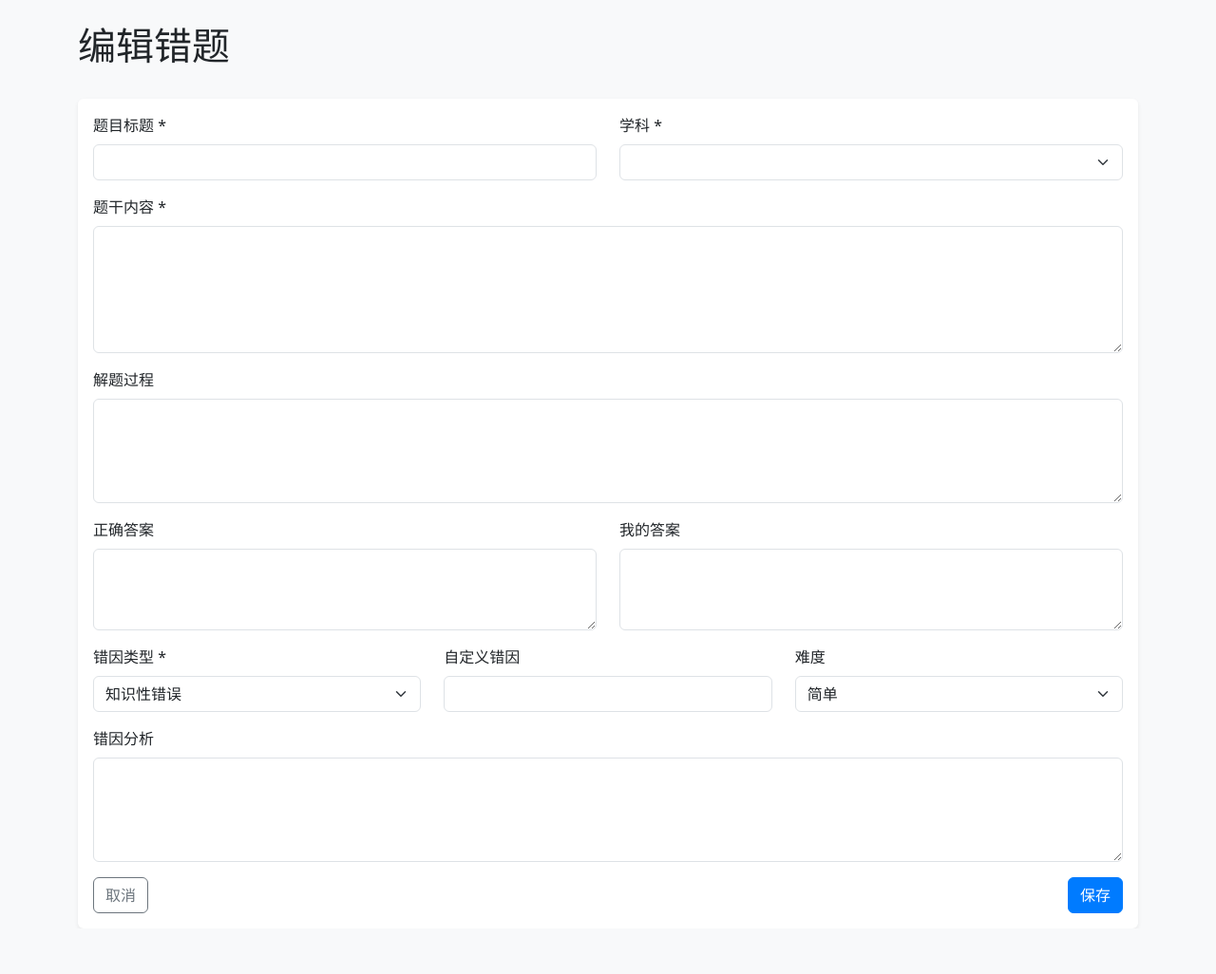
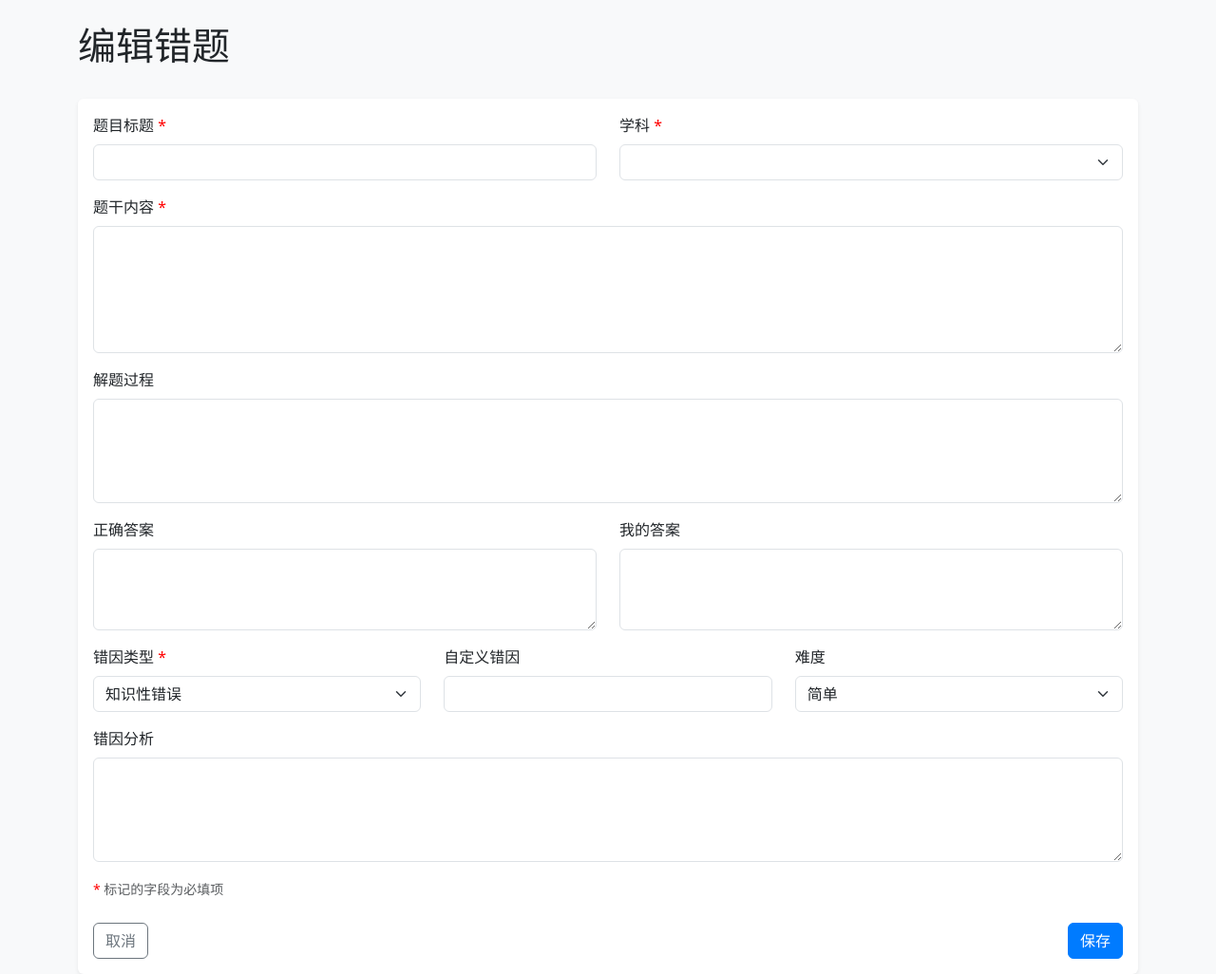
Before and after one commit to ZeHangZhu/mistake-hunter, a Django app: template src/templates/mistakes/edit.html in a window 1280 px wide. Shown: the whole page at 95% size. Before the commit the page ends 962 px from the top, so only its background shows below. Run offline with Django 4.2, Linux system fonts and the light colour scheme; the template is opened without the code that fills it, so the values that code supplies are empty.

Commit message:
feat:用红色"*"指出必填项

```diff
--- a/src/templates/mistakes/edit.html
+++ b/src/templates/mistakes/edit.html
@@ -15,11 +15,11 @@
             {% csrf_token %}
             <div class="row">
                 <div class="col-md-6 mb-3">
-                    <label class="form-label">题目标题 *</label>
+                    <label class="form-label">题目标题 <span style="color: red;">*</span></label>
                     <input type="text" name="title" class="form-control" value="{{ mistake.title }}" required>
                 </div>
                 <div class="col-md-6 mb-3">
-                    <label class="form-label">学科 *</label>
+                    <label class="form-label">学科 <span style="color: red;">*</span></label>
                     <select name="subject" class="form-select" required>
                         {% for subject in subjects %}
                             <option value="{{ subject.pk }}" {% if mistake.subject.pk == subject.pk %}selected{% endif %}>{{ subject.name }}</option>
@@ -29,7 +29,7 @@
             </div>
 
             <div class="mb-3">
-                <label class="form-label">题干内容 *</label>
+                <label class="form-label">题干内容 <span style="color: red;">*</span></label>
                 <textarea name="content" class="form-control" rows="5" required>{{ mistake.content }}</textarea>
             </div>
 
@@ -51,7 +51,7 @@
 
             <div class="row">
                 <div class="col-md-4 mb-3">
-                    <label class="form-label">错因类型 *</label>
+                    <label class="form-label">错因类型 <span style="color: red;">*</span></label>
                     <select name="error_cause" class="form-select" required>
                         <option value="knowledge" {% if mistake.error_cause == 'knowledge' %}selected{% endif %}>知识性错误</option>
                         <option value="logic" {% if mistake.error_cause == 'logic' %}selected{% endif %}>逻辑性错误</option>
@@ -78,7 +78,11 @@
                 <textarea name="analysis" class="form-control" rows="4">{{ mistake.analysis }}</textarea>
             </div>
 
-            <div class="d-flex justify-content-between">
+            <div class="mt-3 text-muted">
+                <small><span style="color: red;">*</span> 标记的字段为必填项</small>
+            </div>
+
+            <div class="d-flex justify-content-between mt-4">
                 <a href="{% url 'mistake_detail' mistake.pk %}" class="btn btn-outline-secondary">取消</a>
                 <button type="submit" class="btn btn-primary">保存</button>
             </div>
```
Also changed, not shown: src/templates/mistakes/create.html (+9 -5 lines).
